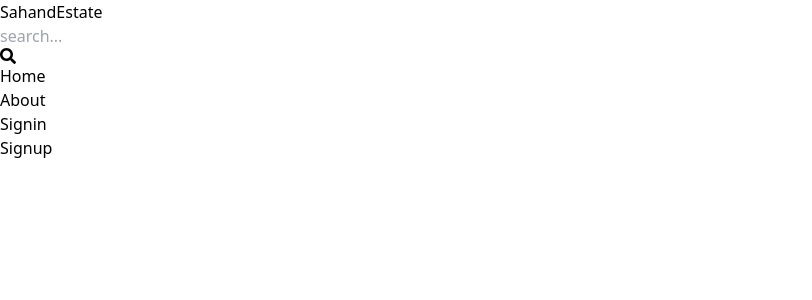
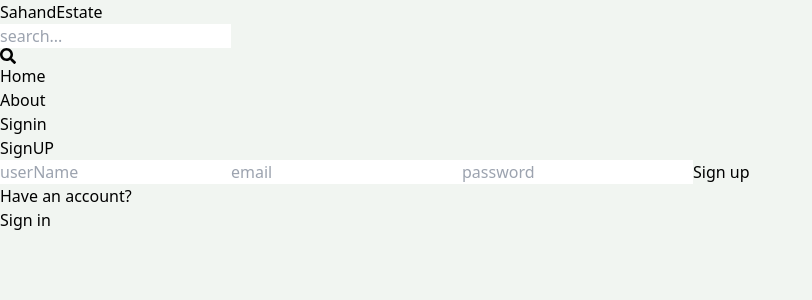
Before and after one commit to Jinu-Vijayan/broker_clone_frontend, a React (Vite) app: page /signup in a window 1280 px wide. Shown: the top 300 px of the page, without its empty margins (0-812 px from the left). Built offline with nearby package versions, Linux system fonts and the light colour scheme.

Commit message:
Add: created sign up page ui

```diff
--- a/src/index.css
+++ b/src/index.css
@@ -1,3 +1,7 @@
 @tailwind base;
 @tailwind components;
 @tailwind utilities;
+
+body{
+    background-color: rgb(241,245,241);
+}
--- a/src/screens/Signup.jsx
+++ b/src/screens/Signup.jsx
@@ -1,8 +1,23 @@
 import React from 'react'
+import { Link } from 'react-router-dom'
 
 const Signup = () => {
   return (
-    <div>Signup</div>
+    <div className='p-3 max-w-lg mx-auto'>
+        <h1 className='text-3xl text-center font-semibold my-7'>SignUP</h1>
+        <form className='flex flex-col gap-4 '>
+            <input type='text' placeholder='userName' className='border rounded-lg p-3' id='userName' />
+            <input type='email' placeholder='email' className='border rounded-lg p-3' id='email' />
+            <input type='password' placeholder='password' className='border rounded-lg p-3' id='password' />
+            <button className='bg-slate-700 text-white p-3 rounded-lg uppercase hover:opacity-95 disabled:opacity-85'>Sign up</button>
+        </form>
+        <div className='flex gap-2 mt-5'>
+            <p>Have an account?</p>
+            <Link to={'/signin'}>
+                <span className='text-blue-700'>Sign in</span>
+            </Link>
+        </div>
+    </div>
   )
 }
 
```
